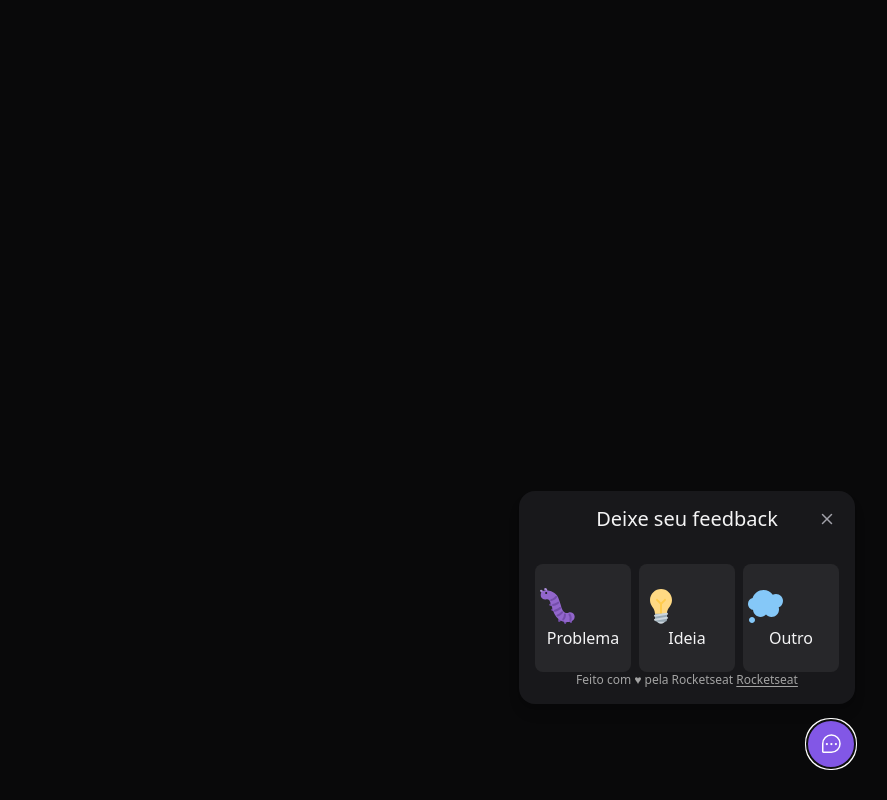
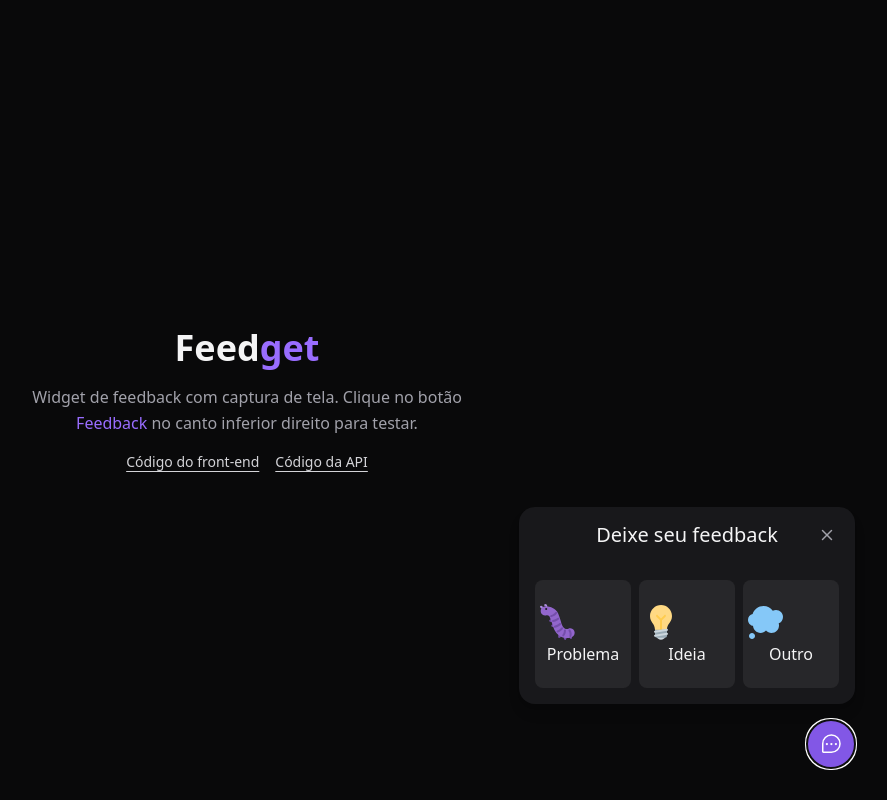
Before and after one commit to DaviDeAlmeida/nlw-return-impulse-web, a React (Vite) app: page / in a window 1280 px wide. Both pictures are taken after a click on the button "Feedback". Shown: the whole page, without its empty margins (393-1280 px from the left). Built offline with nearby package versions, Linux system fonts and the light colour scheme; no server answers.

Commit message:
feat: add demo landing text and warm up API on load
- Add centered intro pointing to the feedback widget and repo links
- Call /health on load to wake the free-tier API before the first submit
- Remove course footer from the widget
- Update README

```diff
--- a/src/App.tsx
+++ b/src/App.tsx
@@ -1,5 +1,34 @@
+import { useEffect } from "react";
 import { Widget } from "./components/Widget";
+import { api } from "./lib/api";
 
 export function App() {
-  return  <Widget />
+  // Acorda a API (plano gratuito hiberna após inatividade) antes do primeiro envio
+  useEffect(() => {
+    api.get('health').catch(() => {});
+  }, []);
+
+  return (
+    <>
+      <main className="min-h-screen flex flex-col items-center justify-center gap-4 px-6 text-center">
+        <h1 className="text-3xl md:text-4xl font-bold">
+          Feed<span className="text-brand-300">get</span>
+        </h1>
+        <p className="max-w-md text-zinc-400 leading-relaxed">
+          Widget de feedback com captura de tela. Clique no botão
+          <span className="text-brand-300"> Feedback</span> no canto inferior direito para testar.
+        </p>
+        <div className="flex gap-4 text-sm">
+          <a className="underline underline-offset-4 text-zinc-300 hover:text-zinc-100" href="https://github.com/DaviDeAlmeida/nlw-return-impulse-web">
+            Código do front-end
+          </a>
+          <a className="underline underline-offset-4 text-zinc-300 hover:text-zinc-100" href="https://github.com/DaviDeAlmeida/nlw-return-impulse-server">
+            Código da API
+          </a>
+        </div>
+      </main>
+
+      <Widget />
+    </>
+  )
 }
--- a/src/components/WidgetForm/index.tsx
+++ b/src/components/WidgetForm/index.tsx
@@ -62,10 +62,6 @@ export function WidgetForm() {
                     )}
                 </>
             )}
-
-            <footer className="text-xs text-neutral-400">
-                Feito com ♥ pela Rocketseat <a className="underline underline-offset-2" href="http://rocketseat.com.br">Rocketseat</a>
-            </footer>
         </div>
     )
 }
```
Also changed, not shown: 1 other file (tests, documents, lock files or other folders).
